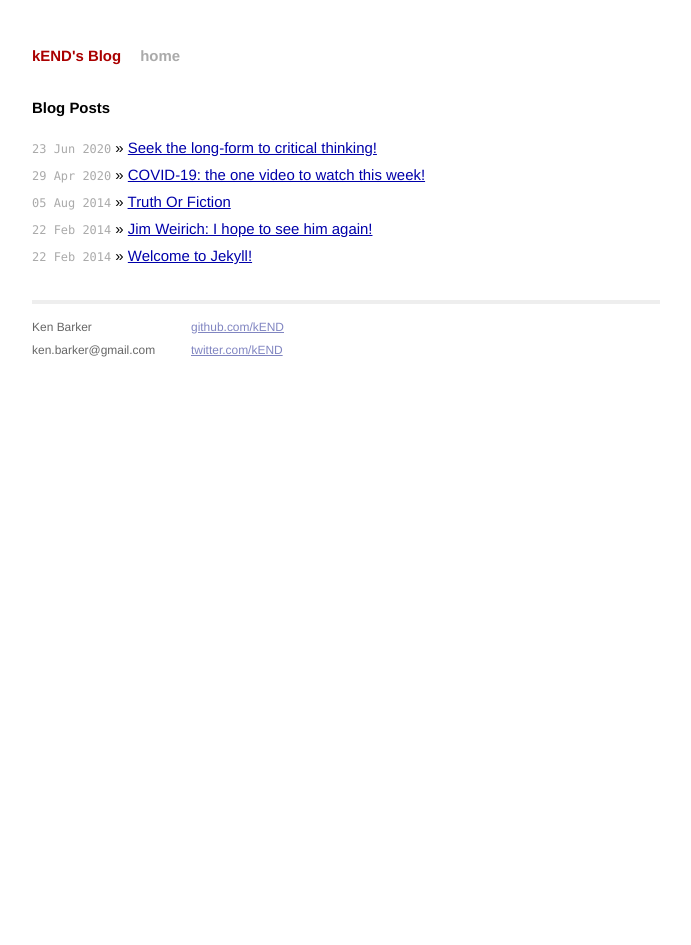
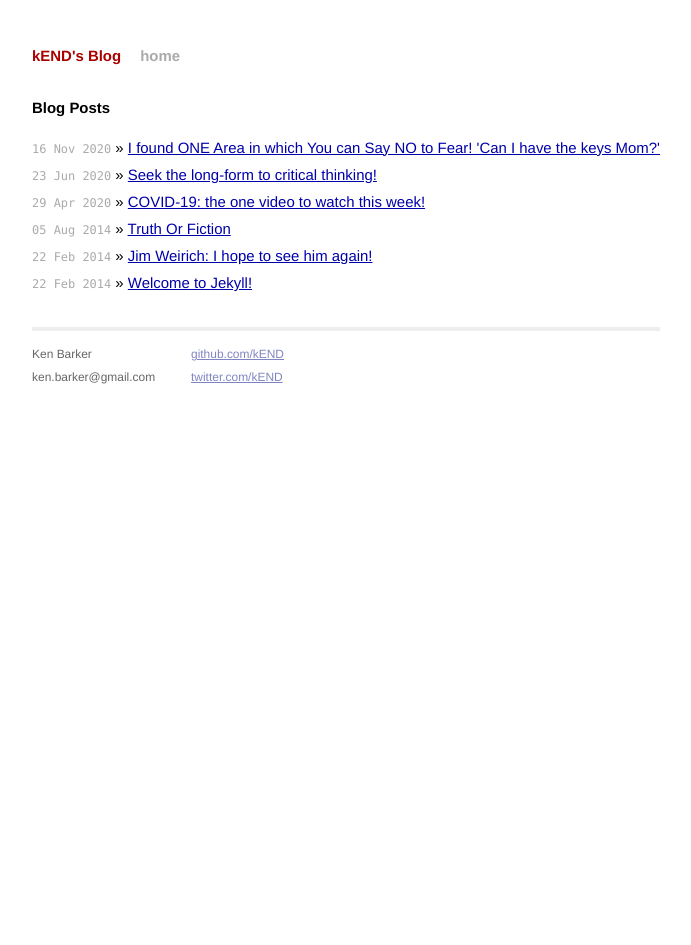
Before and after one commit to kEND/kEND.github.io, a Jekyll site: the page built from index.html, in a window 1280 px wide. Shown: the whole page, without its empty margins (294-985 px from the left). Built offline with Jekyll 4.4.1, drawn with Linux system fonts in a browser that asks for light colours.

Commit message:
Publish why fear

```diff
--- a/_drafts/one-area-in-which-you-can-say-no-to-fear.md
+++ b/_posts/2020-11-16-one-area-in-which-you-can-say-no-to-fear.md
@@ -2,6 +2,7 @@
 layout: post
 title: "I found ONE Area in which You can Say NO to Fear! 'Can I have the keys Mom?'"
 categories: life thinking covid-19
+date:   2020-11-16 16:45:00 -0400
 ---
 
 ## There are no temporal guarantees to health and well-being.
```
